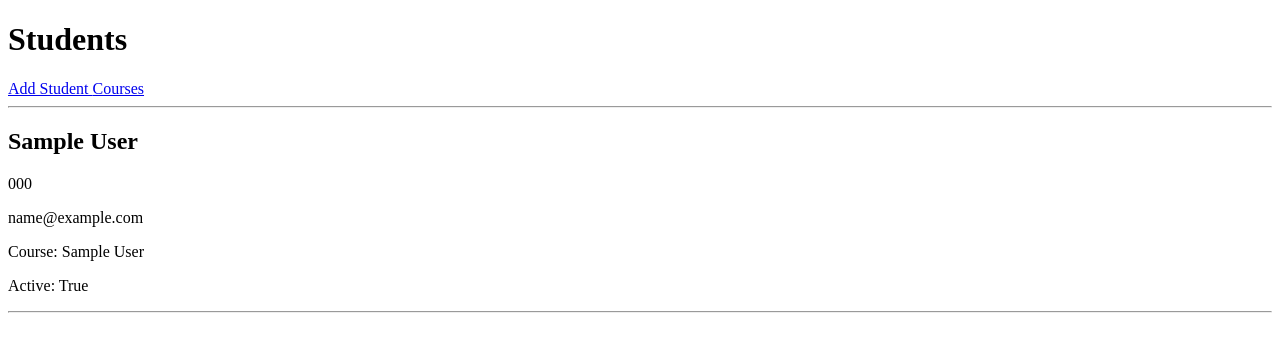
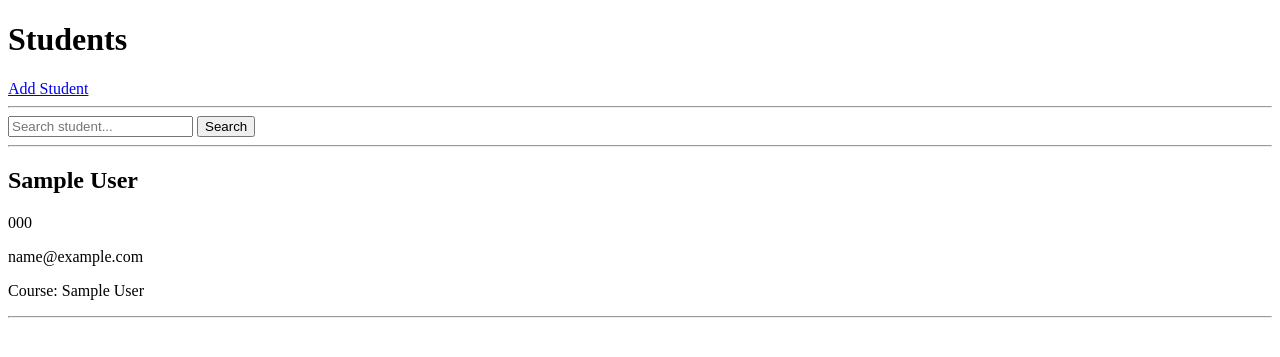
Before and after one commit to Davronbekn202/Normativ, a Django app: page / in a window 1280 px wide. Shown: the top 357 px of the page. Run offline with Django 5.2, Linux system fonts and the light colour scheme; tables that the repository leaves empty hold one stand-in row (values such as "Sample post").

Commit message:
norma 84

```diff
--- a/studentapp/views.py
+++ b/studentapp/views.py
@@ -81,3 +81,25 @@ def add_student(request):
     }
 
     return render(request, 'student/add_student.html', context)
+
+def student_list(request):
+
+    search = request.GET.get('search')
+
+    if search:
+        students = Student.objects.filter(
+            full_name__icontains=search
+        ) | Student.objects.filter(
+            phone__icontains=search
+        ) | Student.objects.filter(
+            email__icontains=search
+        )
+
+    else:
+        students = Student.objects.all()
+
+    context = {
+        'students': students
+    }
+
+    return render(request, 'student/student_list.html', context)
--- a/templates/student/student_list.html
+++ b/templates/student/student_list.html
@@ -5,38 +5,19 @@
     <title>Title</title>
 </head>
 <body>
+<h1>Students</h1><a href="{% url 'add-student' %}"> Add Student</a>
+<hr>
+<form method="GET"><input type="text" name="search" placeholder="Search student...">
+    <button type="submit"> Search</button>
+</form>
+<hr>
+{% for student in students %}
+<div><h2>{{ student.full_name }}</h2>
+    <p>{{ student.phone }}</p>
+    <p>{{ student.email }}</p>
+    <p>Course: {{ student.course }}</p></div>
+<hr>
+{% endfor %}
 
-<h1>Students</h1>
-
-<a href="{% url 'add-student' %}">
-    Add Student
-</a>
-<a href="{% url 'course-list' %}">
-    Courses
-</a>
-<hr>
-
-{% for student in students %}
-
-    <div>
-
-        <h2>{{ student.full_name }}</h2>
-
-        <p>{{ student.phone }}</p>
-
-        <p>{{ student.email }}</p>
-
-        <p>Course: {{ student.course }}</p>
-
-        <p>
-            Active:
-            {{ student.is_active }}
-        </p>
-
-    </div>
-
-    <hr>
-
-{% endfor %}
 </body>
 </html>
```
